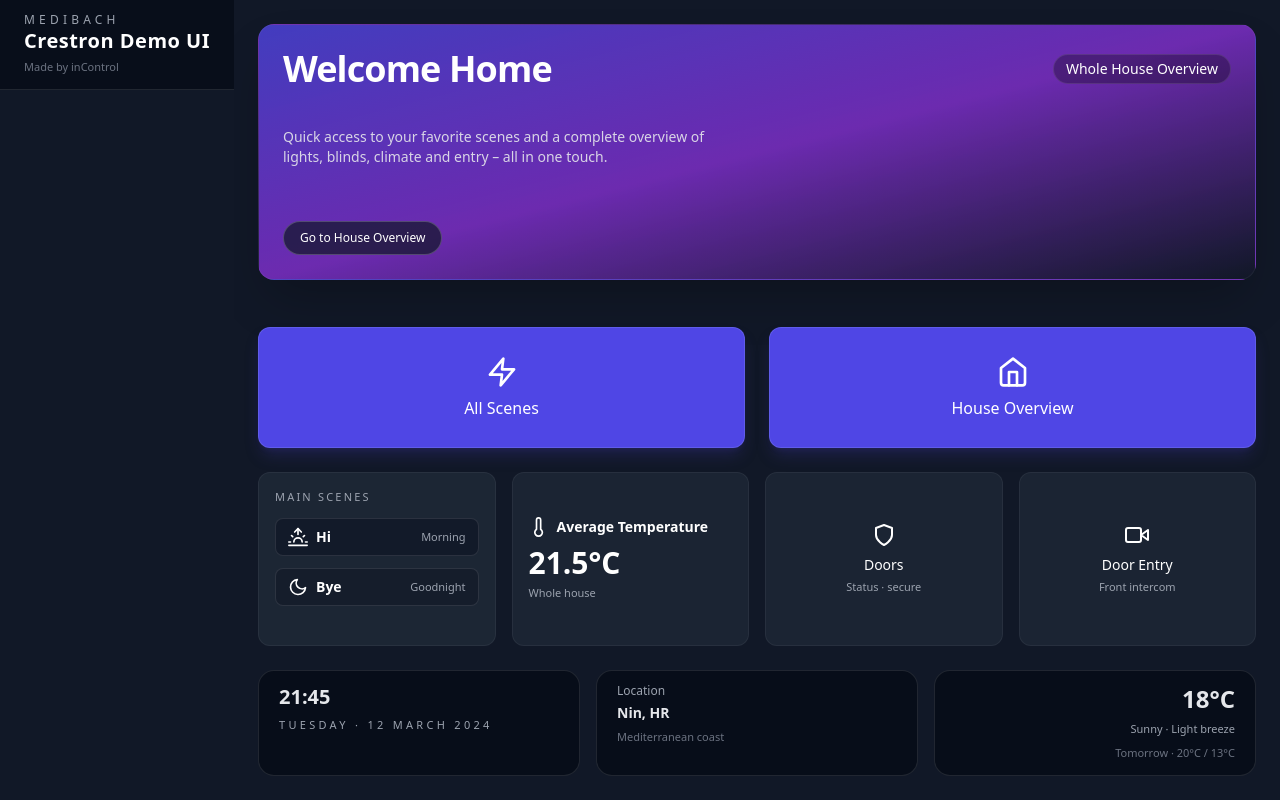
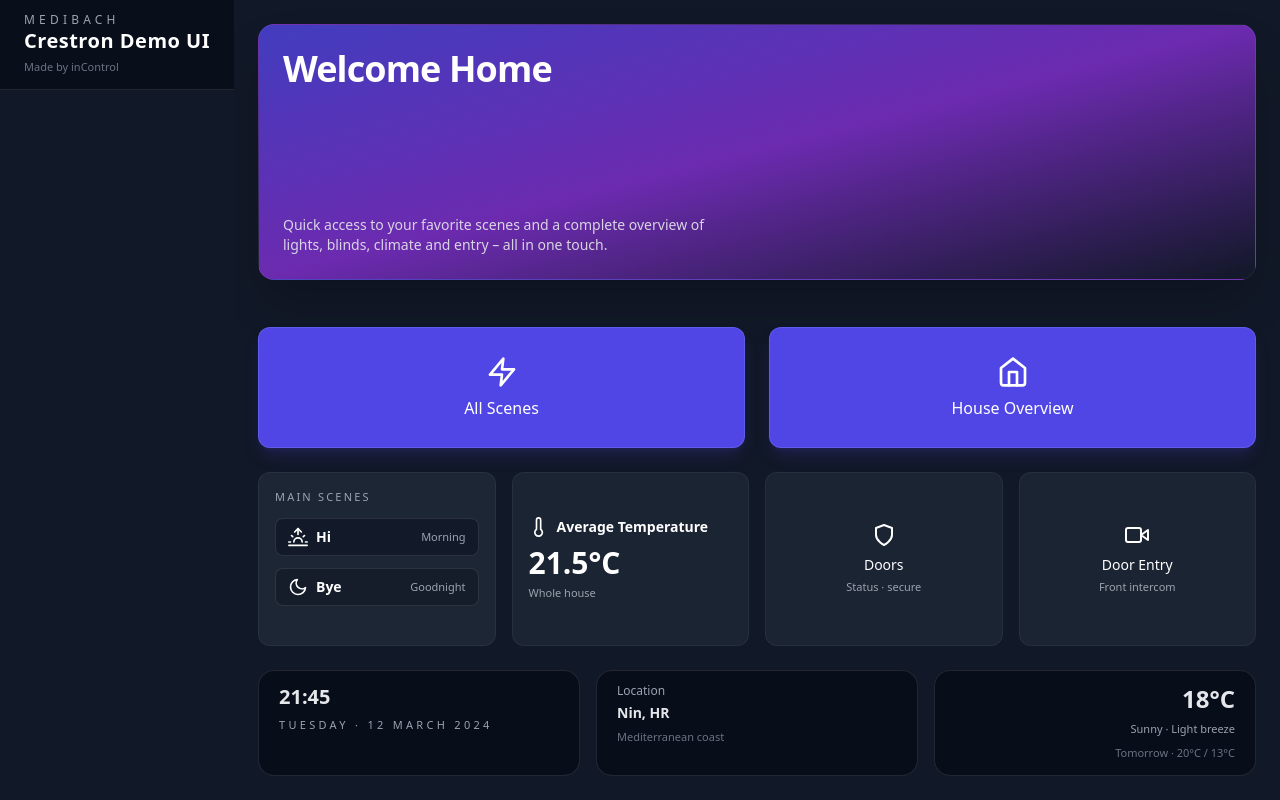
Before and after one commit to GrannyZG/inControl-MENI-Demo, a website: page index.html in a window 1280 px wide. Drawn offline with nearby package versions, Linux system fonts and the light colour scheme.

Commit message:
Trim hero overview elements

```diff
--- a/index.html
+++ b/index.html
@@ -20,12 +20,8 @@
             <div class="bg-gradient-to-br from-indigo-600/80 via-purple-600/70 to-gray-900 rounded-2xl p-6 col-span-2 h-64 flex flex-col items-start justify-between shadow-2xl border border-white/5">
                 <div class="flex items-center justify-between w-full">
                     <h1 class="text-4xl font-bold tracking-tight">Welcome Home</h1>
-                    <span class="text-sm px-3 py-1 rounded-full bg-black/30 border border-white/10">Whole House Overview</span>
                 </div>
                 <p class="text-sm text-gray-200/90 max-w-md">Quick access to your favorite scenes and a complete overview of lights, blinds, climate and entry – all in one touch.</p>
-                <div class="mt-4">
-                    <a href="overview.html" class="text-xs px-4 py-2 rounded-full bg-gray-900/70 border border-white/20 hover:bg-gray-800/90 transition-all inline-block">Go to House Overview</a>
-                </div>
             </div>
             <a href="scenes.html" class="bg-indigo-600 hover:bg-indigo-700 rounded-xl p-4 flex flex-col items-center justify-center transition-all shadow-lg shadow-indigo-900/40 border border-indigo-300/20">
                 <i data-feather="zap" class="w-8 h-8 mb-2"></i>
```
